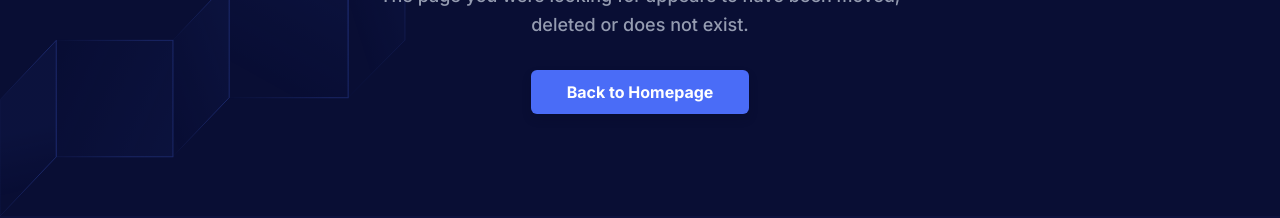
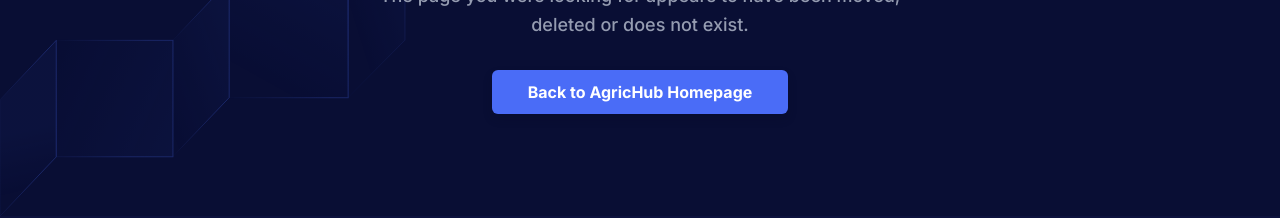
Before and after one commit to AgricHub/AgricHub-Emarket, a Next.js app in the folder website/: page /error in a window 1280 px wide. Shown: the part 541-759 px from the top of the page. Built offline with nearby package versions, Linux system fonts and the light colour scheme.

Commit message:
Update page.tsx

```diff
--- a/website/app/error/page.tsx
+++ b/website/app/error/page.tsx
@@ -144,7 +144,7 @@
                   href="/"
                   className="rounded-md bg-primary py-3 px-8 text-base font-bold text-white shadow-signUp duration-300 hover:bg-white hover:text-primary md:px-9 lg:px-8 xl:px-9"
                 >
-                  Back to Homepage
+                  Back to AgricHub Homepage
                 </Link>
               </div>
             </div>
```
